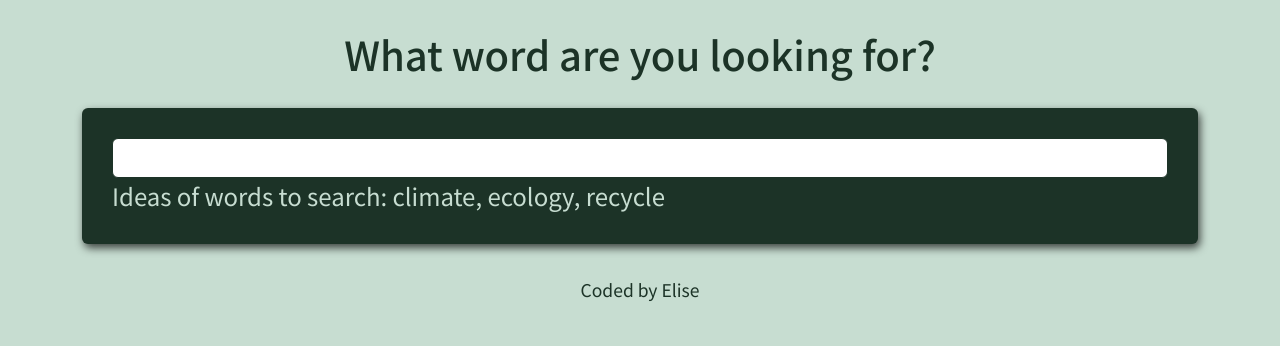
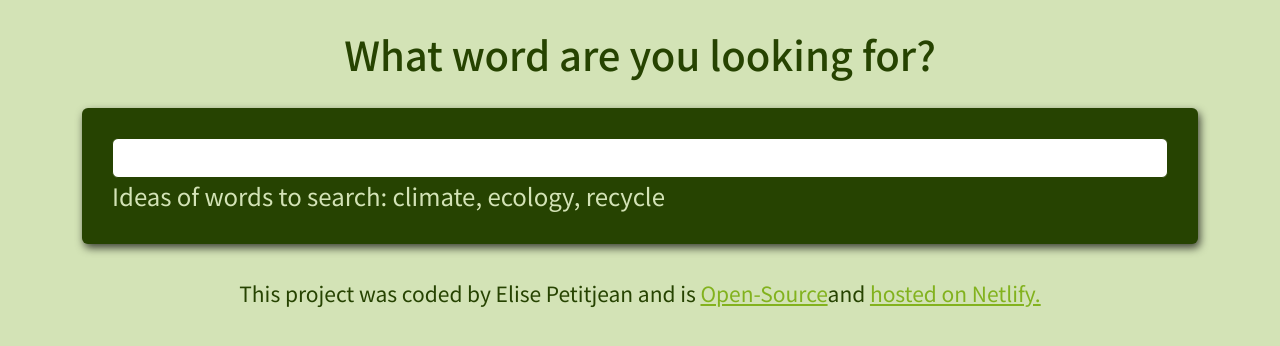
Before and after one commit to L-IZ1/react-dictionary-project, a React (Create React App) app: page / in a window 1280 px wide. Shown: the top 346 px of the page. Built offline with nearby package versions, Linux system fonts and the light colour scheme; no server answers.

Commit message:
css styling

```diff
--- a/src/App.css
+++ b/src/App.css
@@ -1,19 +1,22 @@
 .App-header {
   margin: 30px 0;
-  color: #1c3327;
+  color: #264301;
 }
 
 
 .App-footer {
   text-align: center;
-  font-size: 20px;
+  font-size: 24px;
   line-height: 1.5;
-  color: #1c3327;
-  margin: 30px 0;
+  color: #264301;
+  margin-top: 30px 0;
 }
 
 .App {
-  background:  #c7ddd1;
+  background: #264301;
   display: inline;
   font-family: 'Noto Sans JP', sans-serif;
 }
+.link-git{
+  color: #82b21e;
+}
--- a/src/App.js
+++ b/src/App.js
@@ -13,7 +13,26 @@ export default function App() {
           <Dictionary defaultkeyword="sustainability"/>
         </main>
         <footer className="App-footer">
-          <small>Coded by Elise</small>
+          <small>This project was coded by Elise Petitjean and is </small>
+          <small>
+            {" "}
+            <a className="link-git"
+              href="https://github.com/L-IZ1/react-dictionary-project"
+              target="_blank"
+              rel="noreferrer"
+            >
+              Open-Source
+            </a>
+             and {" "}
+            <a className="link-git"
+              href="https://zingy-bublanina-398945.netlify.app/"
+              target="_blank"
+              rel="noreferrer"
+            >
+              {" "}
+              hosted on Netlify.
+            </a>
+          </small>
         </footer>
       </div>
     </div>
--- a/src/Dictionary.css
+++ b/src/Dictionary.css
@@ -3,9 +3,9 @@
     box-shadow: 2px 4px 8px rgba(0, 0, 0, 0.7);
     padding: 30px;
     font-size: 24px;
-    background: #1c3327;
-    color: #c7ddd1;
-    margin: 20px 0 auto;
+    background:#264301;
+    color: #d3e3b6;
+    margin-top: 20px;
 }
 
 .Dictionary h1 {
@@ -17,7 +17,7 @@
 .Dictionary input{
     width: 100%;
     border-radius: 6px;
-    border: 1px solid #1c3327;
+    border: 1px solid #264301;
     padding: 4px auto;
 
 }
--- a/src/Meaning.css
+++ b/src/Meaning.css
@@ -10,10 +10,10 @@
     font-weight: bold;
     line-height: 1.8;
     opacity: 0.7;
-    color: #3baea0;
+    color:#82b21e;
 }
 
 .Meaning h3{
-    color: #ffc700;
+    color: #d6f58e;
     font-size: 24px;
 }
--- a/src/Phonetics.css
+++ b/src/Phonetics.css
@@ -3,16 +3,17 @@
 }
 
 .Phonetics a {
-    border: 1px solid #fff;
-    background-color: #c7ddd1;
-    color: white;
+    border: 1px solid #264301;
+    background-color: #d6f58e;
+    color: #264301;
     text-decoration: none;
     padding: 12px 12px;
-    font-size: 12px;
+    font-size: 14px;
     border-radius: 15px;
+    margin-right: 10px;
     transition: all 150ms ease-in-out;
 }
 
 .Phonetics a:hover{
-    background: black;
+    background: #d3e3b6
 }
--- /dev/null
+++ b/src/Photos.css
@@ -0,0 +1,4 @@
+.Pictures img {
+    border-radius: 4px;
+    margin-bottom: 20px;
+}
--- a/src/Photos.js
+++ b/src/Photos.js
@@ -1,4 +1,5 @@
 import React from "react";
+import "./Photos.css";
 
 export default function Photos (props){
 
--- a/src/Synonyms.css
+++ b/src/Synonyms.css
@@ -7,7 +7,7 @@
     display: inline-block;
     font-size: 16px;
     padding-left: 15px;
-    color:#118a7e;
+    color:#5c8a03;
     line-height: 1.8;
     font-style: italic;
 
--- a/src/index.css
+++ b/src/index.css
@@ -1,5 +1,5 @@
 body{
-  background-color: #c7ddd1;
+  background-color: #d3e3b6;
 }
 
 .App-header {
```
